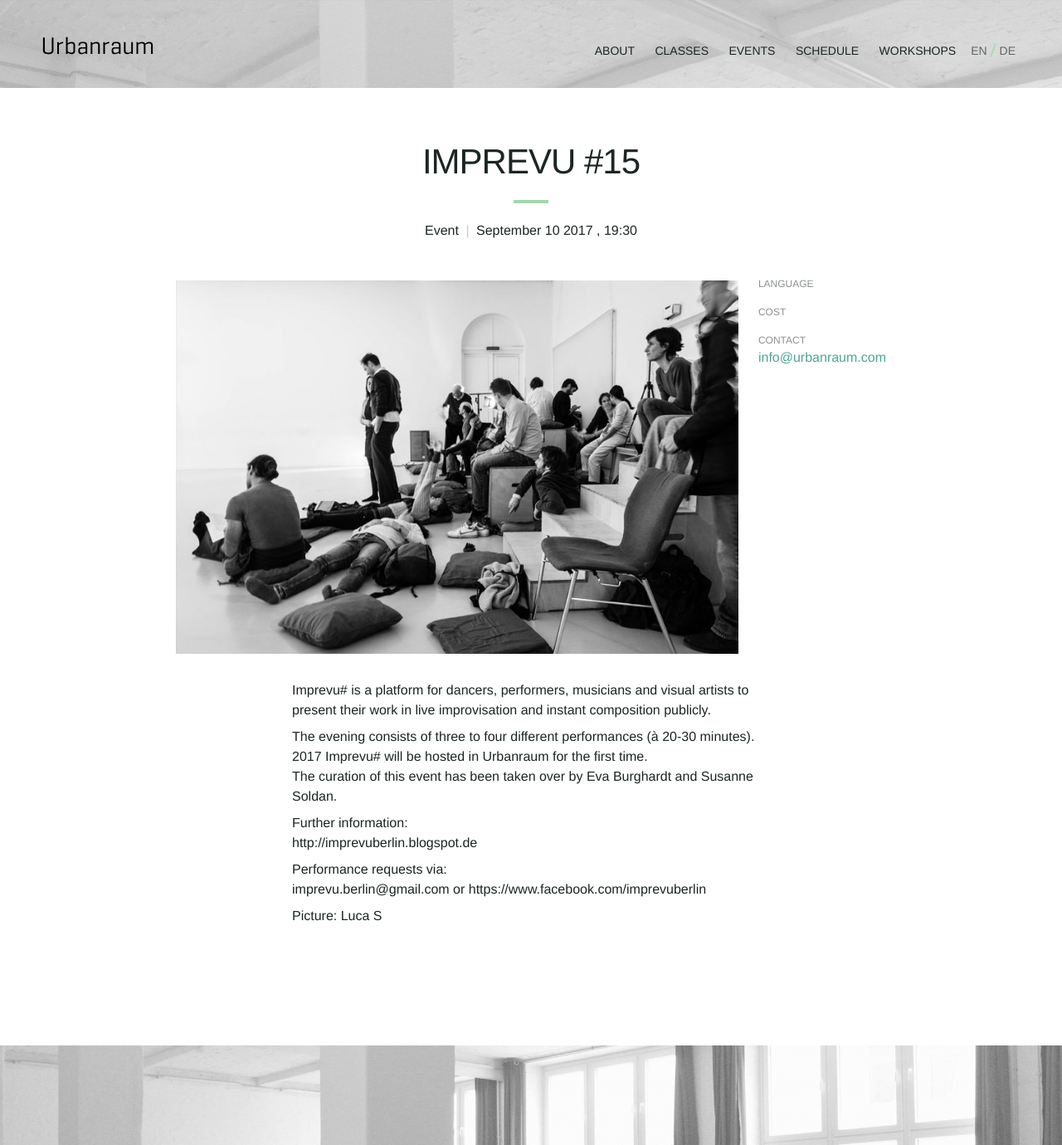
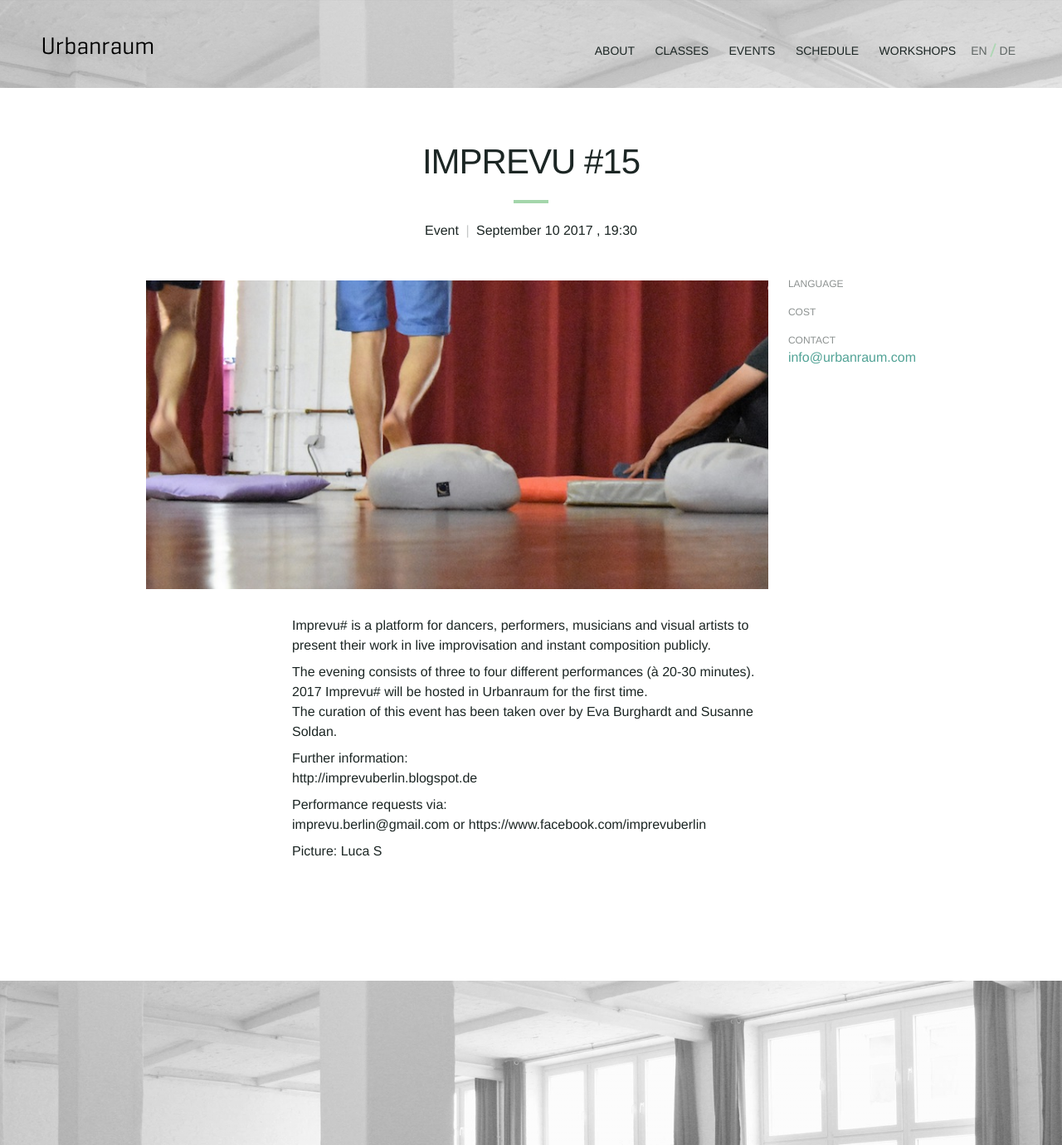
Before and after one commit to Kriesse/urbanraum, a Jekyll site: the page built from _events/2017-09-10-imprevu.md, in a window 1280 px wide. Shown: the whole page at 83% size. Built offline with Jekyll 4.4.1, drawn with Linux system fonts in a browser that asks for light colours; nearby versions of some CDN libraries.

Commit message:
Update 2017-09-10-imprevu.md

```diff
--- a/_events/2017-09-10-imprevu.md
+++ b/_events/2017-09-10-imprevu.md
@@ -6,7 +6,7 @@ date_de: "10. September 2017"
 
 time: "7:30pm"
 
-image: "event-imprevu.jpg"
+image: "event-imprevu-sep.jpeg"
 tags:
 
 title_en: "IMPREVU #15"
```
